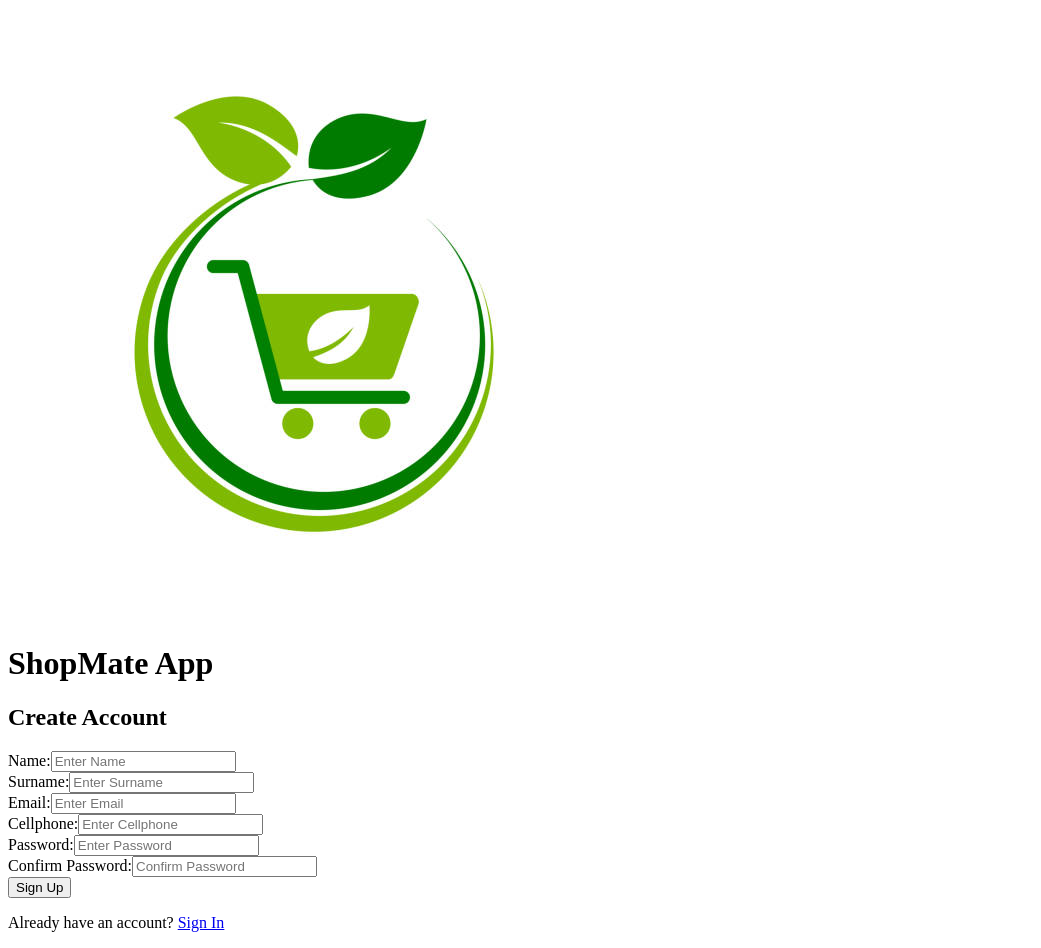
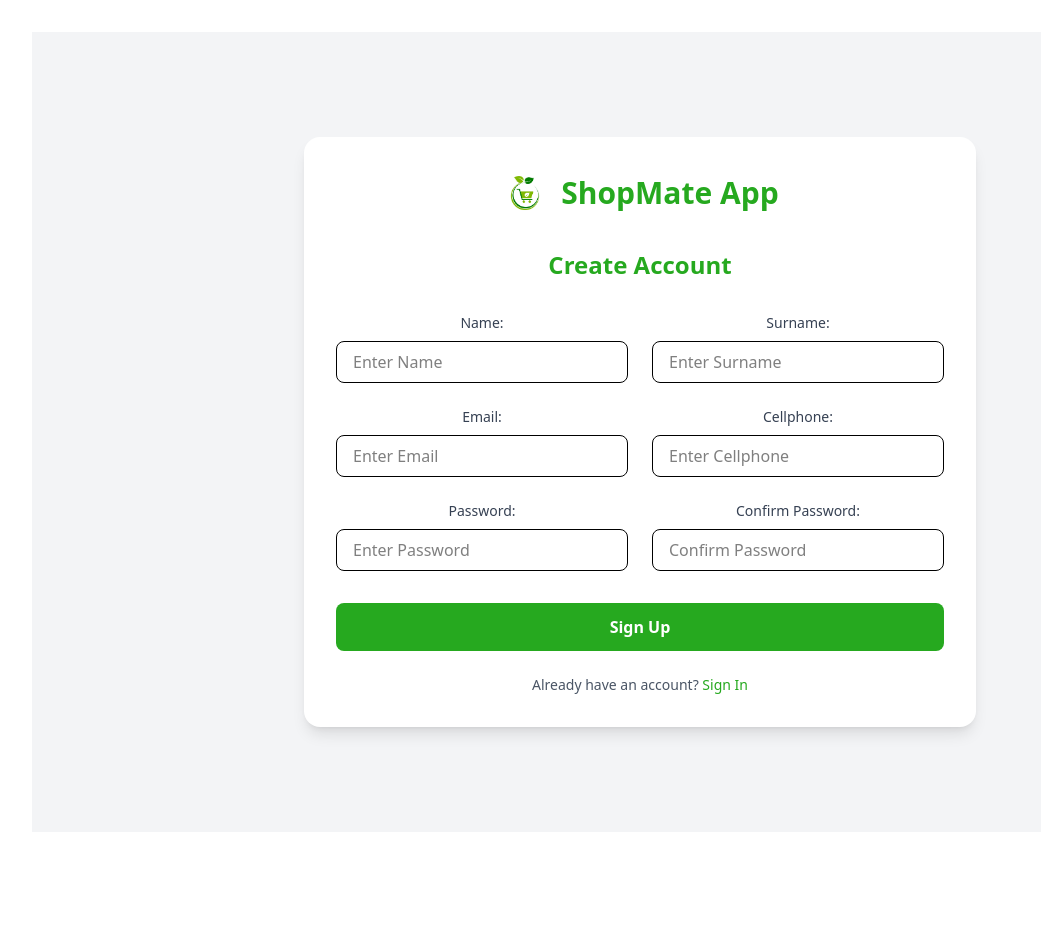
Before and after one commit to ThembelihleQueeneth/shopping_list, a React (Vite) app: page /register in a window 1280 px wide. Shown: the whole page, without its empty margins (0-1041 px from the left). After the commit the page ends 864 px from the top, so only its background shows below. Built offline with nearby package versions, Linux system fonts and the light colour scheme.

Commit message:
Working on json db

```diff
--- a/db.json
+++ b/db.json
@@ -0,0 +1,3 @@
+{
+    "users": []
+}
--- a/src/App.tsx
+++ b/src/App.tsx
@@ -1,4 +1,6 @@
 import AppRoutes from "./routes/AppRoutes";
+import "./App.css"
+import "./index.css"
 
 function App() {
   return <AppRoutes />;
--- a/src/components/Input.tsx
+++ /dev/null
@@ -1,26 +0,0 @@
-import { FC } from "react";
-
-interface InputProps {
-  label: string;
-  type?: string;
-  placeholder?: string;
-  value?: string;
-  onChange?: (e: React.ChangeEvent<HTMLInputElement>) => void;
-}
-
-const Input: FC<InputProps> = ({ label, type = "text", placeholder, value, onChange }) => {
-  return (
-    <div className="flex flex-col w-full mb-4">
-      <label className="mb-1 text-sm font-medium text-gray-700">{label}</label>
-      <input
-        type={type}
-        placeholder={placeholder}
-        value={value}
-        onChange={onChange}
-        className="px-4 py-2 border rounded-lg focus:outline-none focus:ring-2 focus:ring-green-500"
-      />
-    </div>
-  );
-};
-
-export default Input;
--- a/src/pages/Register.tsx
+++ b/src/pages/Register.tsx
@@ -71,7 +71,7 @@ const Register: FC = () => {
         <form onSubmit={handleRegister}>
           <div className="grid grid-cols-1 md:grid-cols-2 gap-6 mb-6">
             <div>
-              <label className="block text-sm font-medium text-gray-700 mb-2">
+              <label className="block text-sm font-medium text-gray-700 mb-2 ">
                 Name:
               </label>
               <input
@@ -79,7 +79,7 @@ const Register: FC = () => {
                 placeholder="Enter Name"
                 value={formData.name}
                 onChange={handleChange}
-                className="w-full"
+                className="px-4 py-2 w-full border rounded-lg focus:outline-none focus:ring-2 focus:ring-green-500"
                 required
                />
             </div>
@@ -92,7 +92,7 @@ const Register: FC = () => {
                 placeholder="Enter Surname"
                 value={formData.surname}
                 onChange={handleChange}
-                className="w-full"
+                className="px-4 py-2 w-full border rounded-lg focus:outline-none focus:ring-2 focus:ring-green-500"
                 required
                />
             </div>
@@ -109,7 +109,7 @@ const Register: FC = () => {
                 placeholder="Enter Email"
                 value={formData.email}
                 onChange={handleChange}
-                className="w-full"
+                className="px-4 py-2 w-full border rounded-lg focus:outline-none focus:ring-2 focus:ring-green-500"
                 required
                />
             </div>
@@ -124,7 +124,7 @@ const Register: FC = () => {
                 placeholder="Enter Cellphone"
                 value={formData.cellphone}
                 onChange={handleChange}
-                className="w-full"
+                className="px-4 py-2 w-full border rounded-lg focus:outline-none focus:ring-2 focus:ring-green-500"
                 required
               />
             </div>
@@ -141,7 +141,7 @@ const Register: FC = () => {
                 placeholder="Enter Password"
                 value={formData.password}
                 onChange={handleChange}
-                className="w-full"
+                className="px-4 py-2 w-full border rounded-lg focus:outline-none focus:ring-2 focus:ring-green-500"
                 required />
             </div>
             <div>
@@ -154,7 +154,7 @@ const Register: FC = () => {
                 placeholder="Confirm Password"
                 value={formData.confirmPassword}
                 onChange={handleChange}
-                className="w-full"
+                className="px-4 py-2 w-full border rounded-lg focus:outline-none focus:ring-2 focus:ring-green-500"
                 required />
             </div>
           </div>
```
